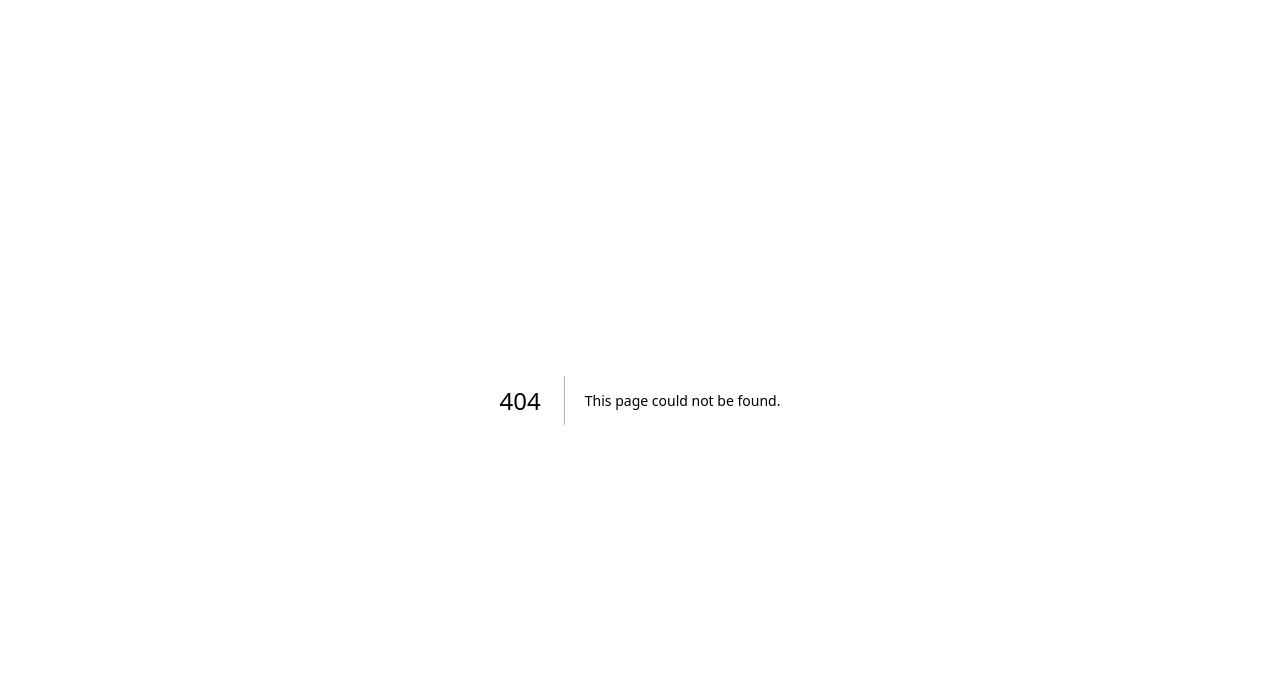
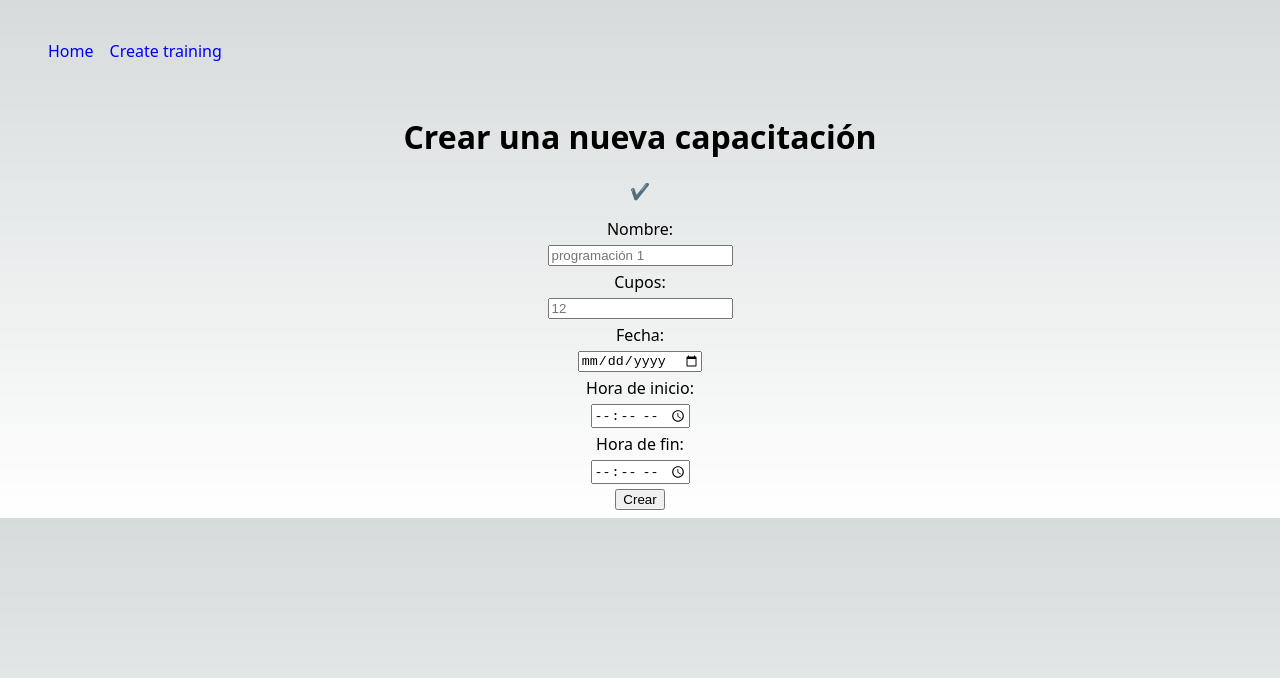
Before and after one commit to Adsuarez/DOTTraining-frontend, a Next.js app: page /trainingForm in a window 1280 px wide. Before the commit this address had no page. Shown: the top 678 px of the page. Built offline with nearby package versions, Linux system fonts and the light colour scheme.

Commit message:
change file name and add service to createTrainig

```diff
--- /dev/null
+++ b/pages/trainingForm.js
@@ -0,0 +1,38 @@
+import { validateForm } from "../helpers/validateForm";
+import { useState } from "react";
+import Layout from "../components/Layout";
+import { createTraining } from "@/services/trainings";
+
+export default function TrainingForm() {
+  const [error, setError] = useState({ status: false, message: "✔️" });
+
+  const handleSubmit = (event) => {
+    event.preventDefault();
+    const { name, quotas, date, startTime, endTime } = Object.fromEntries(
+      new FormData(event.target)
+    );
+    setError(validateForm(event));
+    !error.status && createTraining({ name, quotas, date, startTime, endTime });
+  };
+
+  return (
+    <Layout>
+      <h1>Crear una nueva capacitación</h1>
+      {error.status && <p>{error.message}</p>}
+      {!error.status && <p>{error.message}</p>}
+      <form method="GET" onSubmit={handleSubmit}>
+        <label>Nombre:</label>
+        <input placeholder="programación 1" type="text" name="name" required />
+        <label>Cupos:</label>
+        <input placeholder="12" type="number" name="quotas" required />
+        <label>Fecha:</label>
+        <input type="date" name="date" required />
+        <label>Hora de inicio:</label>
+        <input type="time" name="startTime" required />
+        <label>Hora de fin:</label>
+        <input type="time" name="endTime" required />
+        <button>Crear</button>
+      </form>
+    </Layout>
+  );
+}
```
